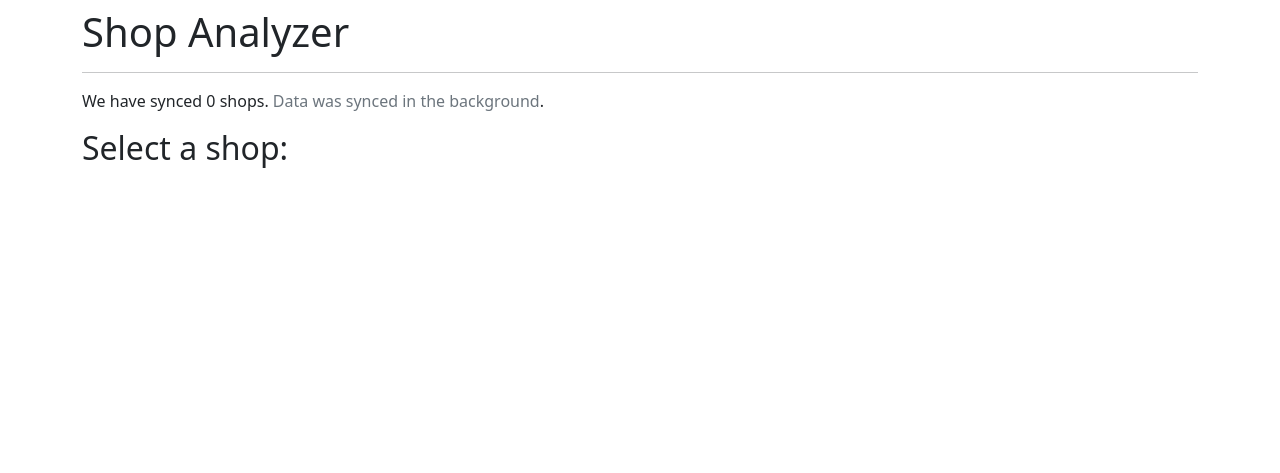
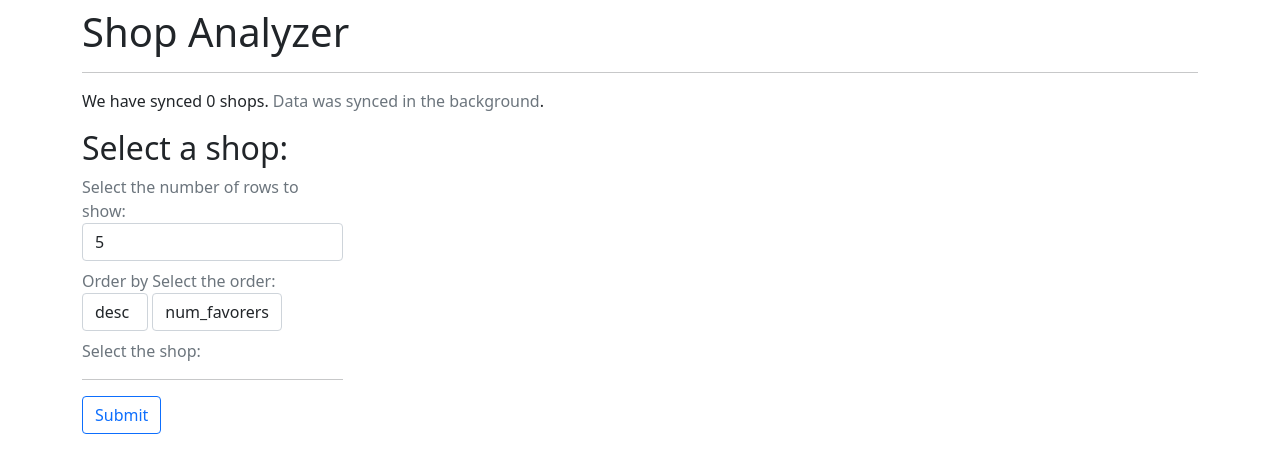
Before and after one commit to maoaiz/etsy-shop-analyzer, a Django app: page / in a window 1280 px wide. Shown: the part 32-505 px from the top of the page. Run offline with Django 3.2, Linux system fonts and the light colour scheme; data that the repository does not hold is empty; parts of the project's set-up code (start-up, migrations or seed data) failed here and were passed over; some libraries are stand-ins or nearby versions.

Commit message:
Show data with Vue js

```diff
--- a/apps/shop_analyzer/templates/shop_analyzer/home.html
+++ b/apps/shop_analyzer/templates/shop_analyzer/home.html
@@ -10,18 +10,61 @@
 <h2>Select a shop:</h2>
 <div class="row" id="app">
     <div class="col-sm-3">
-        <ul>
+      <form class="mb-4">
+        <label class="mb-2">
+          <span class="text-muted">Select the number of rows to show:</span>
+          <input type="number" v-model="limit" min='3' max='10' class="form-control">
+        </label>
+        <label class="mb-2">
+          <span class="text-muted">Order by</span>
+          <select v-model="order_type" class="form-control">
+            <option value="asc" >asc</option>
+            <option value="desc" >desc</option>
+          </select>
+        </label>
+        <label class="mb-2">
+          <span class="text-muted">Select the order:</span>
+          <select v-model="order_by" class="form-control">
+            <option v-for="oby in orders" :value="oby" v-text="oby"></option>
+          </select>
+        </label>
+
+        <div class="text-muted">Select the shop:</div>
+        <ul class="list-unstyled">
           <li v-for="shop in shops">
-            <a href="#" v-text="shop.name" v-on:click="get_data(shop)"></a>
+            <label>
+              <input type="radio" name="item_id" v-model="item_id" :value="shop.id" required="required" /> <span v-text="shop.name"></span>
+            </label>
           </li>
         </ul>
+        <hr>
+        <button class="btn btn-outline-primary" v-on:click="get_data($event)">Submit</button>
+      </form>
     </div>
     <div class="col-sm-9">
+      <div v-html="message"></div>
       <div class="background" v-if="selected_shop">
         <p>
           <a :href="selected_shop.url" v-text="selected_shop.name" target="_blank"></a> · <span class="text-muted" v-html="selected_shop.title"></span>
         </p>
-        <div v-text="message"></div>
+        <div class="table-responsive">
+          <table class="table table-sm">
+            <thead>
+              <tr>
+                <th>Num.</th>
+                <th>Item</th>
+                <th><span v-text="order_by"></span></th>
+              </tr>
+            </thead>
+            <tbody>
+              <tr v-for="(item, index) in selected_shop.data.top_data">
+                <td><span v-text="index + 1"></span></td>
+                <td><span v-text="item.name"></span> · <a :href="item.url" target="_blank" class="text-muted">View item</a></td>
+                <td><span v-text="item[order_by]"></span></td>
+              </tr>
+            </tbody>
+          </table>
+        </div>
       </div>
     </div>
 </div>
@@ -50,37 +93,58 @@
       el: '#app',
       data: {
         shops: [{% for shop_obj in shops_qs %}
-          {id: {{ shop_obj.id }}, name: "{{ shop_obj.name }}", title: "{{ shop_obj.title }}", url: "{{ shop_obj.url }}"},
+          {id: {{ shop_obj.id }}, name: "{{ shop_obj.name }}", title: "{{ shop_obj.title }}", url: "{{ shop_obj.url }}", data: []},
         {% endfor %}],
         selected_shop: null,
-        message: message,
+        message: '',
+        limit: 5,
+        order_by: 'num_favorers',
+        order_type: 'desc',
+        orders: [{% for oby in orders %}'{{ oby }}',{% endfor %}],
+        item_id: null,
       },
       methods: {
-        get_data: function(shop){
+        get_data: function(e){
+          e.preventDefault();
+          let shop = this.shops.find(shop => shop.id == this.item_id);
+
+          if (!shop){
+            this.message = "Please select a shop";
+            return
+          }
+
           this.selected_shop = shop;
 
-          // if the data is alread in the object we prevent go to the server
-          if (this.selected_shop.data){
-            this.message = `${this.selected_shop.name} has ${this.selected_shop.data.length} items`;
-            return;
-          }
+          this.message = message;
 
-          this.message = message;
           var url = "{% url 'shop_analyzer:get_data' 0 %}";
           url = url.replace("/0/", "/" + shop.id + "/");
           axios
-            .get(url)
+            .get(url, {params: {'limit': this.limit, order_by: this.order_by, order_type: this.order_type}})
             .then(response => {
               if (response.status != 200){
                 console.log("Error");
               }else{
-                console.log(response.data)
                 this.selected_shop.data = response.data;
-                this.message = `${this.selected_shop.name} has ${this.selected_shop.data.length} items`;
+                this.message = `<strong>${this.selected_shop.name}</strong> has ${this.selected_shop.data.total_items} items. This is the Top ${this.limit}:`;
               }
             })
         },
       },
+      watch: {
+        item_id: function(a, b){
+          this.get_data(new Event("click"));
+        },
+        order_by: function(a, b){
+          this.get_data(new Event("click"));
+        },
+        order_type: function(a, b){
+          this.get_data(new Event("click"));
+        },
+        limit: function(a, b){
+          this.get_data(new Event("click"));
+        }
+      }
     });
   }
 
--- a/apps/shop_analyzer/views.py
+++ b/apps/shop_analyzer/views.py
@@ -9,14 +9,32 @@ from django.core.serializers.json import DjangoJSONEncoder
 def home(request):
 
     shops_qs = Shop.objects.all()
+    orders = [
+        'price',
+        'quantity',
+        'num_favorers',
+    ]
 
     return render(request, 'shop_analyzer/home.html', locals())
 
 
 def get_data(request, s_pk):
-
+    '''
+    Returns the top five items ordered by some field
+    '''
     shop_obj = get_object_or_404(Shop, pk=s_pk)
 
-    data = shop_obj.get_items_data()
+    order_by = request.GET.get('order_by', 'num_favorers')
+    order_type = request.GET.get('order_type', 'desc')
+    limit = request.GET.get('limit', 5)
+
+    top_data = shop_obj.get_items_data(
+        ordered_by=order_by, order_type=order_type, limit=limit
+    )
+
+    data = {
+        "total_items": shop_obj.get_num_items(),
+        "top_data": top_data,
+    }
 
     return JsonResponse(data, encoder=DjangoJSONEncoder, safe=False)
```
Also changed, not shown: apps/shop_analyzer/models.py (+6 -2 lines).
